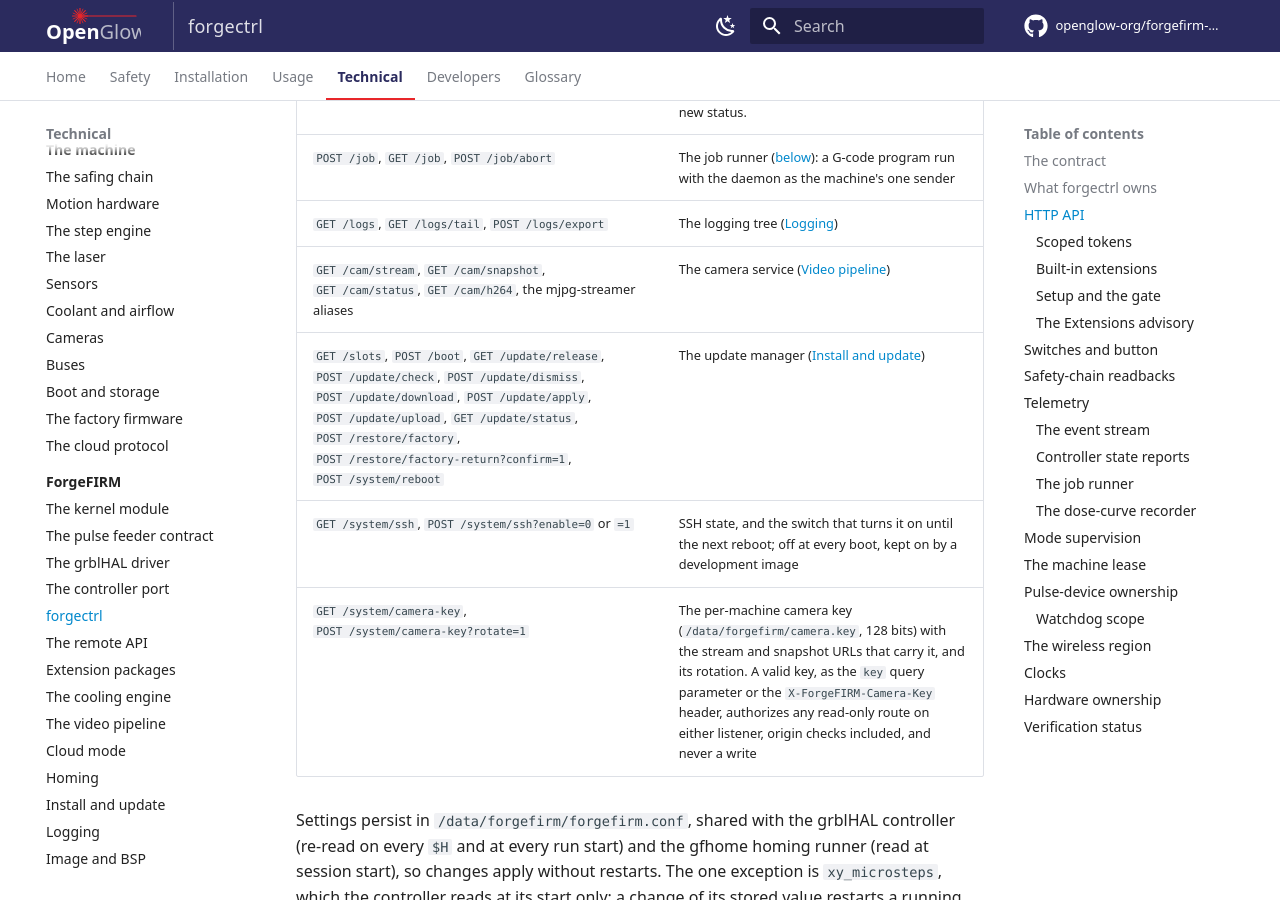
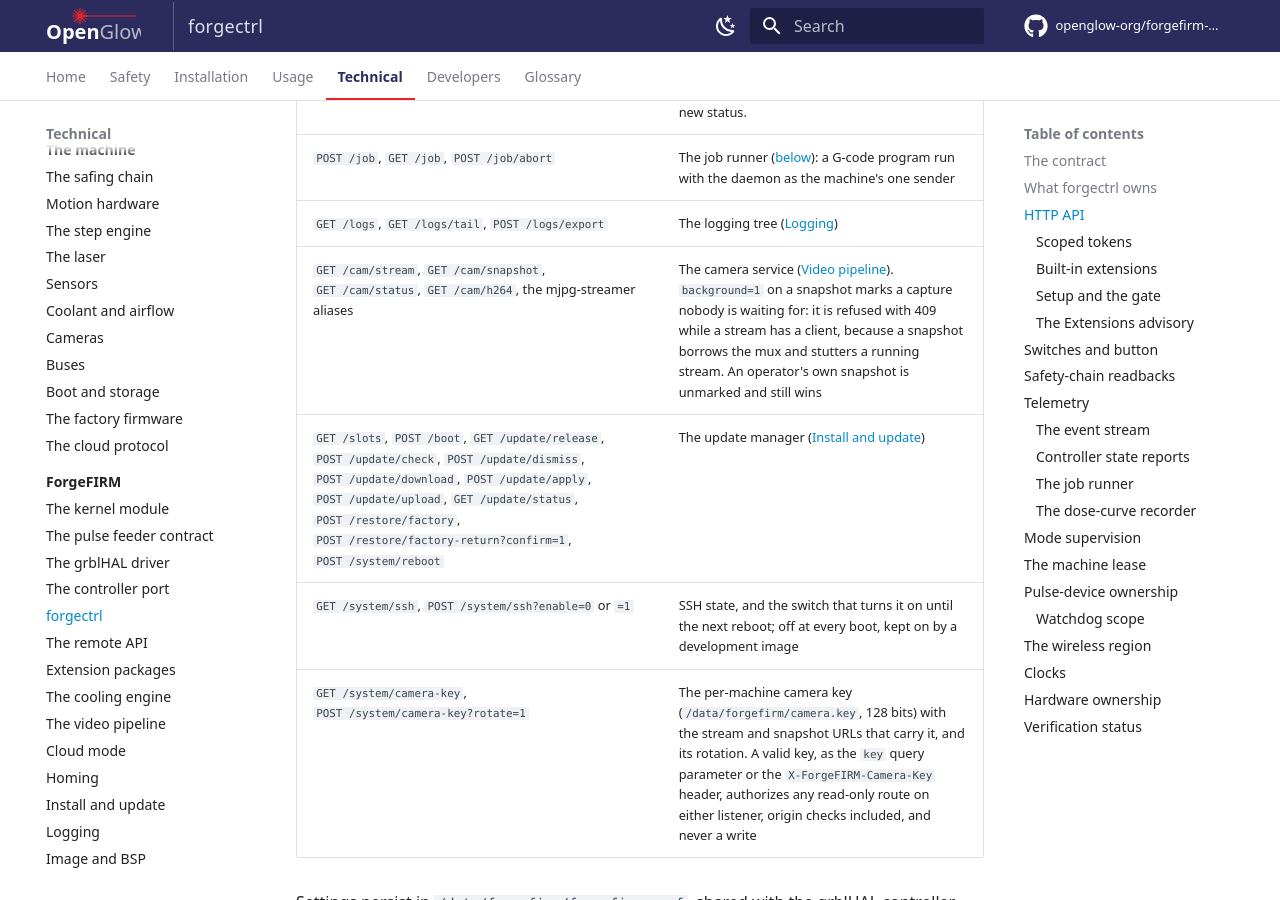
Before and after one commit to openglow-org/forgefirm-docs, an MkDocs documentation site: the page built from docs/technical/forgefirm/forgectrl.md, in a window 1280 px wide and 900 px high, scrolled down 7104 px. Built offline with MkDocs 1.6.1 and Material for MkDocs 9.7.7, drawn with Linux system fonts in a browser that asks for light colours; comment, search, counter and statistics services are not loaded.

Commit message:
Cameras: a background capture yields to a viewer
background=1 on a snapshot marks a capture nobody is waiting for. While
a stream has a client it is refused with 409, because a snapshot borrows
the mux and stutters a running stream. An operator's own snapshot is
unmarked and still wins.

```diff
--- a/docs/technical/forgefirm/forgectrl.md
+++ b/docs/technical/forgefirm/forgectrl.md
@@ -151,7 +151,7 @@
 | `POST /ext/key` (`name`, `key`), `POST /ext/key/remove` (`name`) | The owner's keys ([the operator's door](extensions.md#the-owners-keys)): a key is added only with the machine's button held, as unsigned firmware is installed, and it is written through the extension host, which parses it before it lands. `400` for a name or a key with no such form, `409` for a button that is not held and for the host's refusal. Both answer with the new status. |
 | `POST /job`, `GET /job`, `POST /job/abort` | The job runner ([below](#the-job-runner)): a G-code program run with the daemon as the machine's one sender |
 | `GET /logs`, `GET /logs/tail`, `POST /logs/export` | The logging tree ([Logging](logging.md)) |
-| `GET /cam/stream`, `GET /cam/snapshot`, `GET /cam/status`, `GET /cam/h264`, the mjpg-streamer aliases | The camera service ([Video pipeline](video-pipeline.md)) |
+| `GET /cam/stream`, `GET /cam/snapshot`, `GET /cam/status`, `GET /cam/h264`, the mjpg-streamer aliases | The camera service ([Video pipeline](video-pipeline.md)). `background=1` on a snapshot marks a capture nobody is waiting for: it is refused with 409 while a stream has a client, because a snapshot borrows the mux and stutters a running stream. An operator's own snapshot is unmarked and still wins |
 | `GET /slots`, `POST /boot`, `GET /update/release`, `POST /update/check`, `POST /update/dismiss`, `POST /update/download`, `POST /update/apply`, `POST /update/upload`, `GET /update/status`, `POST /restore/factory`, `POST /restore/factory-return?confirm=1`, `POST /system/reboot` | The update manager ([Install and update](install-and-update.md#the-update-manager)) |
 | `GET /system/ssh`, `POST /system/ssh?enable=0` or `=1` | SSH state, and the switch that turns it on until the next reboot; off at every boot, kept on by a development image |
 | `GET /system/camera-key`, `POST /system/camera-key?rotate=1` | The per-machine camera key (`/data/forgefirm/camera.key`, 128 bits) with the stream and snapshot URLs that carry it, and its rotation. A valid key, as the `key` query parameter or the `X-ForgeFIRM-Camera-Key` header, authorizes any read-only route on either listener, origin checks included, and never a write |
```
Also changed, not shown: docs/usage/cameras.md (+1 -0 lines).
